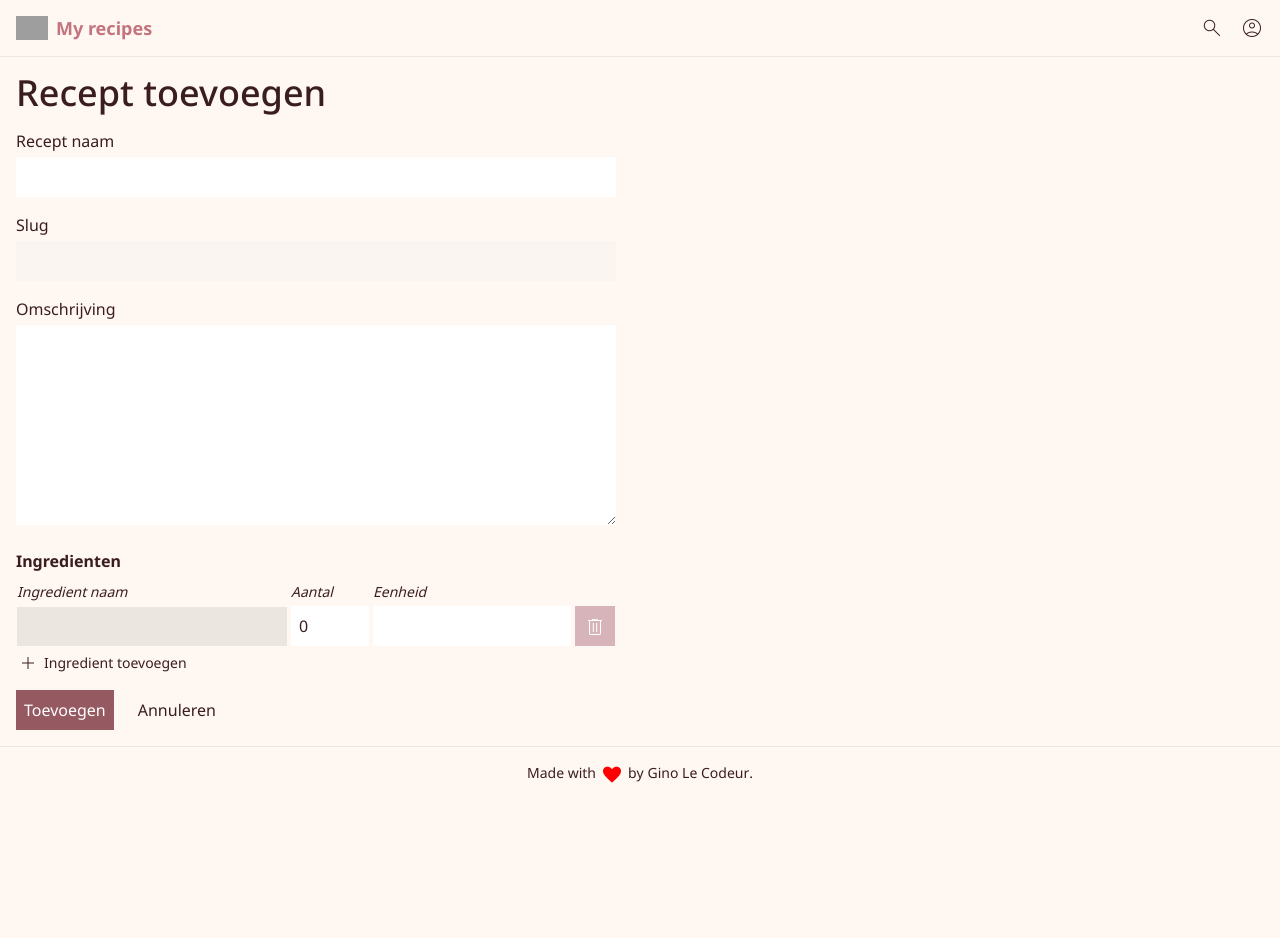
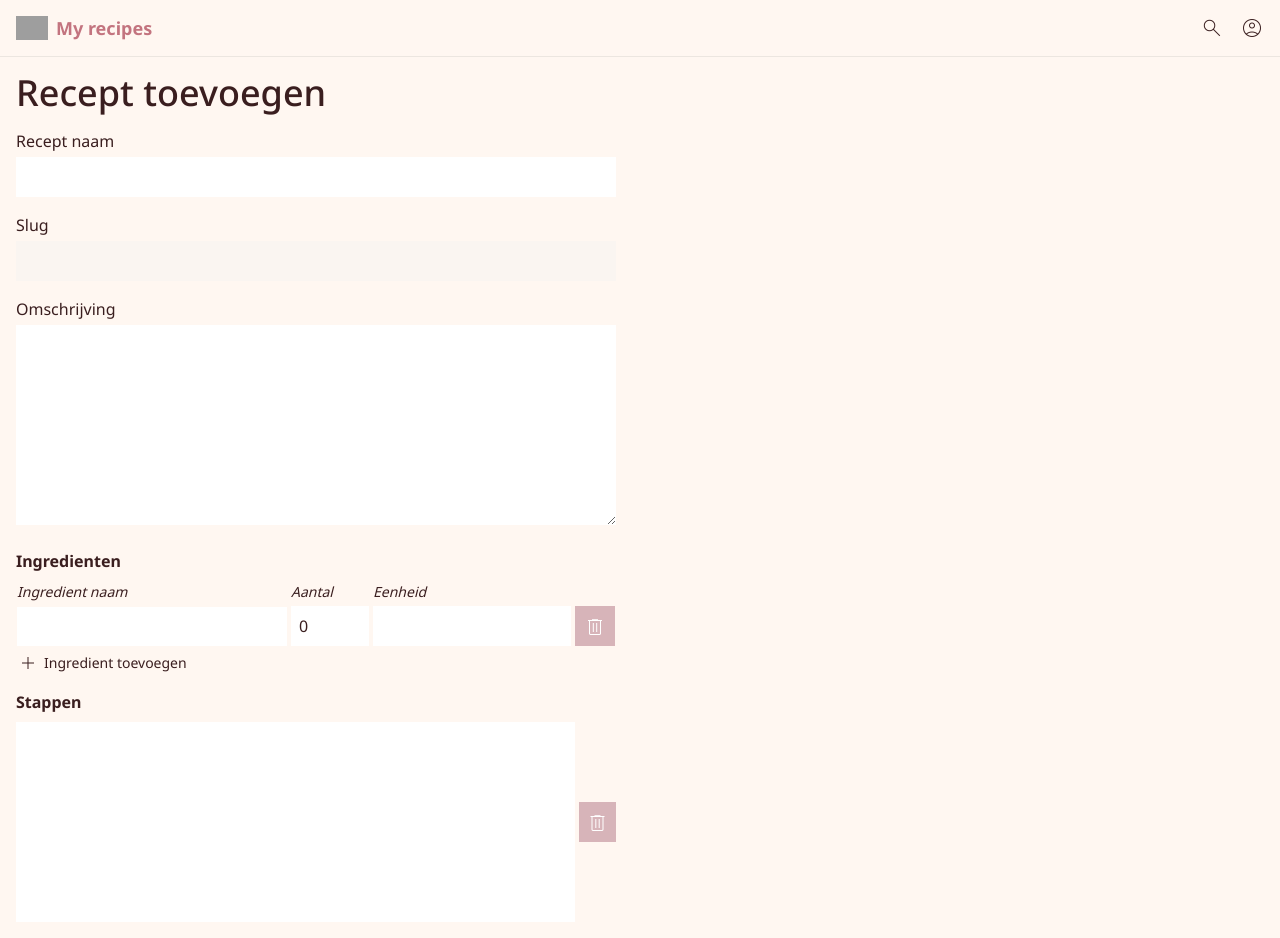
Before and after one commit to GinoLeCodeur/my-recipes, a Next.js app: page /recipe/manage/add in a window 1280 px wide. Shown: the top 938 px of the page. Before the commit the page ends 803 px from the top, so only its background shows below. Built offline with nearby package versions, Linux system fonts and the light colour scheme; no server answers; the database is empty; grey boxes are pictures that could not be loaded.

Commit message:
feat: add steps to recipe

```diff
--- a/src/app/recipe/[slug]/page.tsx
+++ b/src/app/recipe/[slug]/page.tsx
@@ -1,8 +1,6 @@
 import Image from 'next/image';
-import Link from 'next/link';
 import { notFound } from 'next/navigation';
-import { sql } from '@vercel/postgres';
-import { getRecipeBySlug } from '../actions';
+import { getRecipeBySlug, getRecipeIngredients, getRecipeSteps } from '../actions';
 
 export default async function Page({
     params: { slug },
@@ -15,31 +13,13 @@ export default async function Page({
         notFound();
     }
 
-    const { rows: ingredientsData } = await sql`
-        SELECT
-            ingredients.ingredient_id AS "ingredientId",
-            name,
-            quantity,
-            unit,
-            ingredient_order AS "ingredientOrder"
-        FROM ingredients
-            INNER JOIN recipe_ingredients
-                ON recipe_ingredients.ingredient_id = ingredients.ingredient_id
-        WHERE recipe_ingredients.recipe_id = ${recipesData[0].recipeId}
-        ORDER BY
-            ingredient_order ASC
-    `;
+    const { rows: ingredientsData } = await getRecipeIngredients(
+        recipesData[0].recipeId as number
+    );
 
-    const { rows: recipeStepsData } = await sql`
-        SELECT
-            recipe_step_id AS "recipeStepId",
-            description
-        FROM
-            recipe_steps
-        WHERE recipe_id = ${recipesData[0].recipeId}
-        ORDER BY
-            step_order ASC
-    `;
+    const { rows: recipeStepsData } = await getRecipeSteps(
+        recipesData[0].recipeId as number
+    );
 
     return (
         <article>
--- a/src/app/recipe/manage/RecipeForm.tsx
+++ b/src/app/recipe/manage/RecipeForm.tsx
@@ -3,15 +3,18 @@
 import { ChangeEvent, FormEvent, useEffect, useState } from 'react';
 import { createRecipe, updateRecipe } from '@/app/recipe/actions';
 import { usePathname, useRouter } from 'next/navigation';
-import { Ingredient, Recipe } from '@/types';
+import { Ingredient, Recipe, RecipeStep } from '@/types';
 import { RecipeIngredientsForm } from './RecipeIngredientsForm';
+import { RecipeStepsForm } from './RecipeStepsForm';
 
 export const RecipeForm = ({
     recipeData,
     recipeIngredientsData,
+    recipeStepsData,
 }: {
     recipeData?: Recipe;
     recipeIngredientsData?: Ingredient[];
+    recipeStepsData?: RecipeStep[];
 }) => {
     const router = useRouter();
     const pathname = usePathname();
@@ -24,6 +27,7 @@ export const RecipeForm = ({
     const [recipeIngredients, setRecipeIngredients] = useState<Ingredient[]>(
         []
     );
+    const [recipeSteps, setRecipeSteps] = useState<RecipeStep[]>([]);
 
     const handleChange = (
         event: ChangeEvent<HTMLInputElement | HTMLTextAreaElement>
@@ -59,10 +63,10 @@ export const RecipeForm = ({
         event.preventDefault();
 
         if (pathname.startsWith('/recipe/manage/edit')) {
-            await updateRecipe(recipe, recipeIngredients);
+            await updateRecipe(recipe, recipeIngredients, recipeSteps);
         }
         if (pathname.startsWith('/recipe/manage/add')) {
-            await createRecipe(recipe, recipeIngredients);
+            await createRecipe(recipe, recipeIngredients, recipeSteps);
         }
 
         router.push('/recipe/manage');
@@ -71,7 +75,10 @@ export const RecipeForm = ({
 
     const handleRecipeIngredients = (recipeIngredientsData: Ingredient[]) => {
         setRecipeIngredients([...recipeIngredientsData]);
-            console.log('handleRecipeIngredients', recipeIngredientsData);
+    };
+
+    const handleRecipeSteps = (recipeStepsData: RecipeStep[]) => {
+        setRecipeSteps([...recipeStepsData]);
     };
 
     useEffect(() => {
@@ -125,10 +132,13 @@ export const RecipeForm = ({
                 className="h-[200px] mb-6 p-2 bg-white autofill:shadow-[inset_0_0_0px_1000px_rgb(255,255,255)]"
                 onChange={handleChange}
             />
-            <h4 className="mb-2 font-bold">Ingredienten</h4>
             <RecipeIngredientsForm
                 recipeIngredientsData={recipeIngredientsData}
                 handleRecipeIngredients={handleRecipeIngredients}
+            />
+            <RecipeStepsForm
+                recipeStepsData={recipeStepsData}
+                handleRecipeSteps={handleRecipeSteps}
             />
             <div>
                 <button
--- a/src/app/recipe/manage/RecipeIngredientsForm.tsx
+++ b/src/app/recipe/manage/RecipeIngredientsForm.tsx
@@ -55,7 +55,6 @@ export const RecipeIngredientsForm = ({
         };
 
     const handleIngredientChange = async (rowIndex: number, value: string | null) => {
-        if (ingredientsData.length > 0) {
         const findIngredient = ingredientsData.find(
             (ingredient) => ingredient.name === value
         );
@@ -64,11 +63,12 @@ export const RecipeIngredientsForm = ({
                 if (index === rowIndex) {
                     return {
                         ...ingredient,
-                            ingredientId: findIngredient
-                                ? findIngredient.ingredientId
-                                : 0,
+                        ingredientId:
+                            findIngredient?.ingredientId ||
+                            ingredient.ingredientId ||
+                            0,
                         name: value,
-                            unit: findIngredient?.unit || ''
+                        unit: findIngredient?.unit || ingredient.unit,
                     };
                 }
 
@@ -77,7 +77,6 @@ export const RecipeIngredientsForm = ({
         ) as Ingredient[];
 
         setRecipeIngredients([...newRecipeIngredients]);
-        }
     };
 
     const addRecipeIngredient = () => {
@@ -126,6 +125,7 @@ export const RecipeIngredientsForm = ({
 
     return (
         <>
+            <h4 className="mb-2 font-bold">Ingredienten</h4>
             <table className="!border-separate border-spacing-[2px] -m-[2px]">
                 <thead>
                     <tr>
@@ -194,7 +194,6 @@ export const RecipeIngredientsForm = ({
                                     renderInput={(params) => (
                                         <TextField {...params} />
                                     )}
-                                    disabled={ingredientsData.length === 0}
                                 />
                             </td>
                             <td>
--- /dev/null
+++ b/src/app/recipe/manage/RecipeStepsForm.tsx
@@ -0,0 +1,114 @@
+'use client';
+
+import { RecipeStep } from '@/types';
+import { ChangeEvent, useEffect, useState } from 'react';
+
+export const RecipeStepsForm = ({
+    recipeStepsData,
+    handleRecipeSteps,
+}: {
+    recipeStepsData?: RecipeStep[];
+    handleRecipeSteps: (data: RecipeStep[]) => void;
+}) => {
+    const [recipeSteps, setRecipeSteps] = useState<RecipeStep[]>([
+        {
+            recipeStepId: 0,
+            description: ''
+        },
+    ]);
+
+    const handleChange = (rowIndex: number) => async (event: ChangeEvent<HTMLTextAreaElement>) => {
+        const name = event.target.name.split('_')[0];
+        const value = event.target.value;
+
+        const newRecipeSteps = recipeSteps.map(
+            (step: RecipeStep, index: number) => {
+                if (index === rowIndex) {
+                    return {
+                        ...step,
+                        [name]: value,
+                    };
+                }
+                return step;
+            }
+        ) as RecipeStep[];
+
+        setRecipeSteps([...newRecipeSteps]);
+    };
+
+    const addRecipeStep = () => {
+        const newRecipeStep: RecipeStep = {
+            recipeStepId: 0,
+            description: ''
+        };
+        const newRecipeSteps = [...recipeSteps, newRecipeStep];
+
+        setRecipeSteps([...newRecipeSteps]);
+    };
+
+    const removeRecipeStep = (rowIndex: number) => {
+        if (recipeSteps.length <= 1) {
+            setRecipeSteps([
+                {
+                    recipeStepId: 0,
+                    description: ''
+                }
+            ]);
+            return;
+        }
+        const newRecipeSteps = recipeSteps;
+        newRecipeSteps.splice(rowIndex, 1);
+
+        setRecipeSteps([...newRecipeSteps]);
+    };
+
+    useEffect(() => {
+        if (recipeStepsData && recipeStepsData.length > 0) {
+            setRecipeSteps([...recipeStepsData]);
+        }
+    }, [recipeStepsData]);
+
+    useEffect(() => {
+        handleRecipeSteps(recipeSteps);
+    }, [recipeSteps]);
+
+    return (
+        <>
+            <h4 id="recipe_steps" className="mb-2 font-bold">
+                Stappen
+            </h4>
+            {recipeSteps?.map((step, index) => (
+                <div key={index} className="relative flex items-center mb-2">
+                    <textarea
+                        name={`description_${index}`}
+                        value={step.description}
+                        className="block w-full h-[200px] mr-[4px] p-2 bg-white autofill:shadow-[inset_0_0_0px_1000px_rgb(255,255,255)] resize-none"
+                        onChange={handleChange(index)}
+                        aria-labelledby="recipe_steps"
+                    />
+                    <button
+                        type="button"
+                        className="block w-[40px] h-[40px] bg-[#d7b4b9]"
+                        onClick={() => removeRecipeStep(index)}
+                    >
+                        <span className="block material-symbols-outlined -mb-[2px] text-white">
+                            delete
+                        </span>
+                    </button>
+                </div>
+            ))}
+            <div>
+                <button
+                    type="button"
+                    className="inline-flex items-center mt-1 mb-4 text-sm"
+                    onClick={addRecipeStep}
+                >
+                    <span className="block material-symbols-outlined mr-1 -mb-[1px]">
+                        add
+                    </span>
+                    Stap toevoegen
+                </button>
+            </div>
+        </>
+    );
+};
--- a/src/app/recipe/manage/edit/[slug]/page.tsx
+++ b/src/app/recipe/manage/edit/[slug]/page.tsx
@@ -1,15 +1,33 @@
-import { getRecipeBySlug, getRecipeIngredients } from "@/app/recipe/actions";
+import { getRecipeBySlug, getRecipeIngredients, getRecipeSteps } from "@/app/recipe/actions";
+import { authOptions } from '@/app/api/auth/[...nextauth]/authOptions';
+import { getServerSession } from 'next-auth/next';
 import { RecipeForm } from "../../RecipeForm";
 import { notFound } from "next/navigation";
+import { UserRole } from "@/types";
 
 export default async function Page({ params }: { params: { slug: string } }) {
+    const session = await getServerSession(authOptions);
+
     const { rows: recipeData } = await getRecipeBySlug(params.slug);
 
     if (!recipeData.length) {
         notFound();
     }
 
+    if (session?.user.userId !== recipeData[0].createdBy && session?.user.role !== UserRole.ADMIN) {
+        return (
+            <>
+                <h1 className="flex-1 text-4xl font-medium">Recept bewerken</h1>
+                <p>U heeft geen rechten om dit recept te bewerken.</p>
+            </>
+        );
+    }
+
     const { rows: recipeIngredientsData } = await getRecipeIngredients(
+        recipeData[0].recipeId as number
+    );
+
+    const { rows: recipeStepsData } = await getRecipeSteps(
         recipeData[0].recipeId as number
     );
 
@@ -19,6 +37,7 @@ export default async function Page({ params }: { params: { slug: string } }) {
             <RecipeForm
                 recipeData={recipeData[0]}
                 recipeIngredientsData={recipeIngredientsData}
+                recipeStepsData={recipeStepsData}
             />
         </>
     );
```
Also changed, not shown: src/app/recipe/actions.ts (+66 -0 lines). Lines whose indentation alone changed are shown as unchanged.
